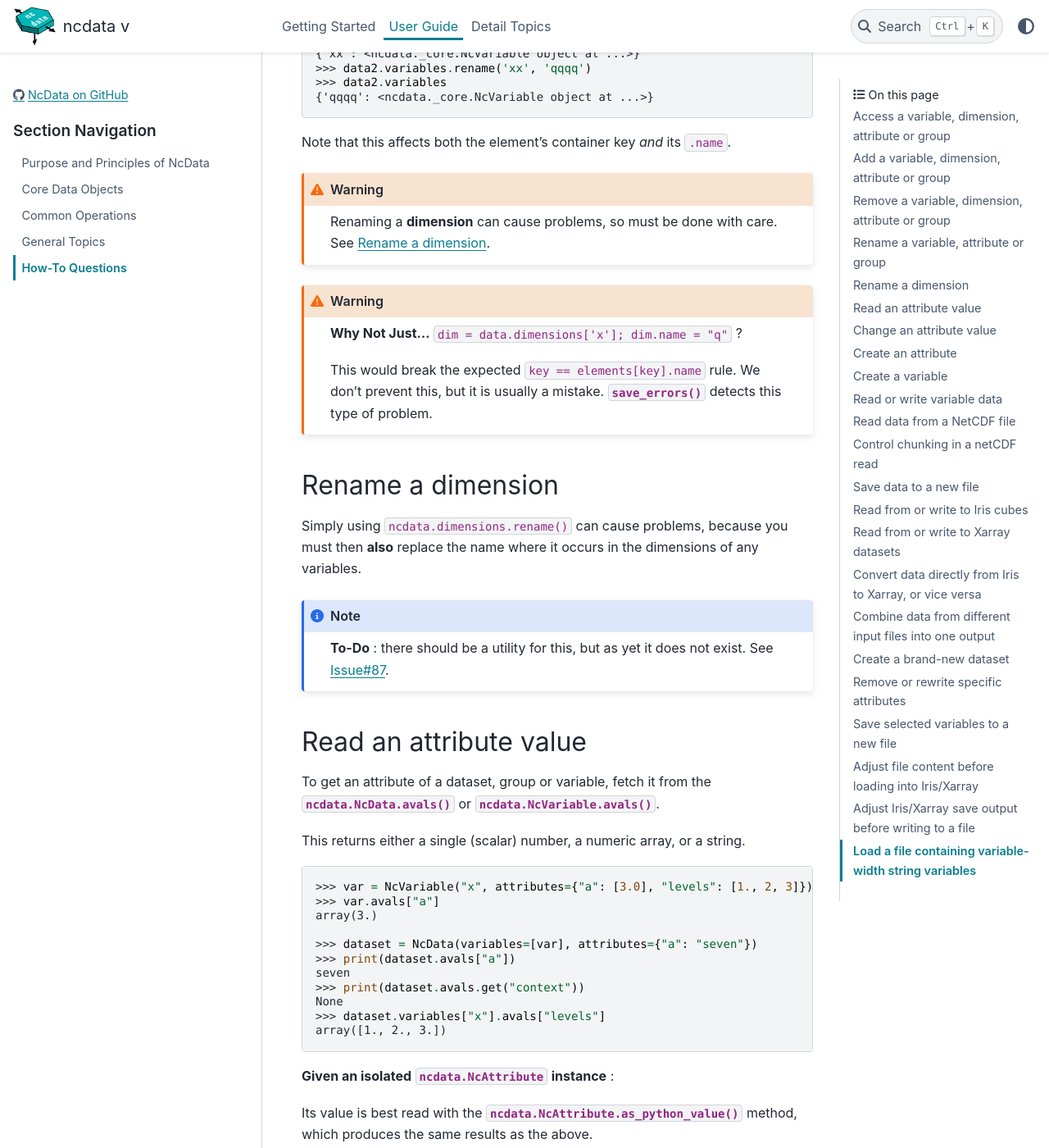
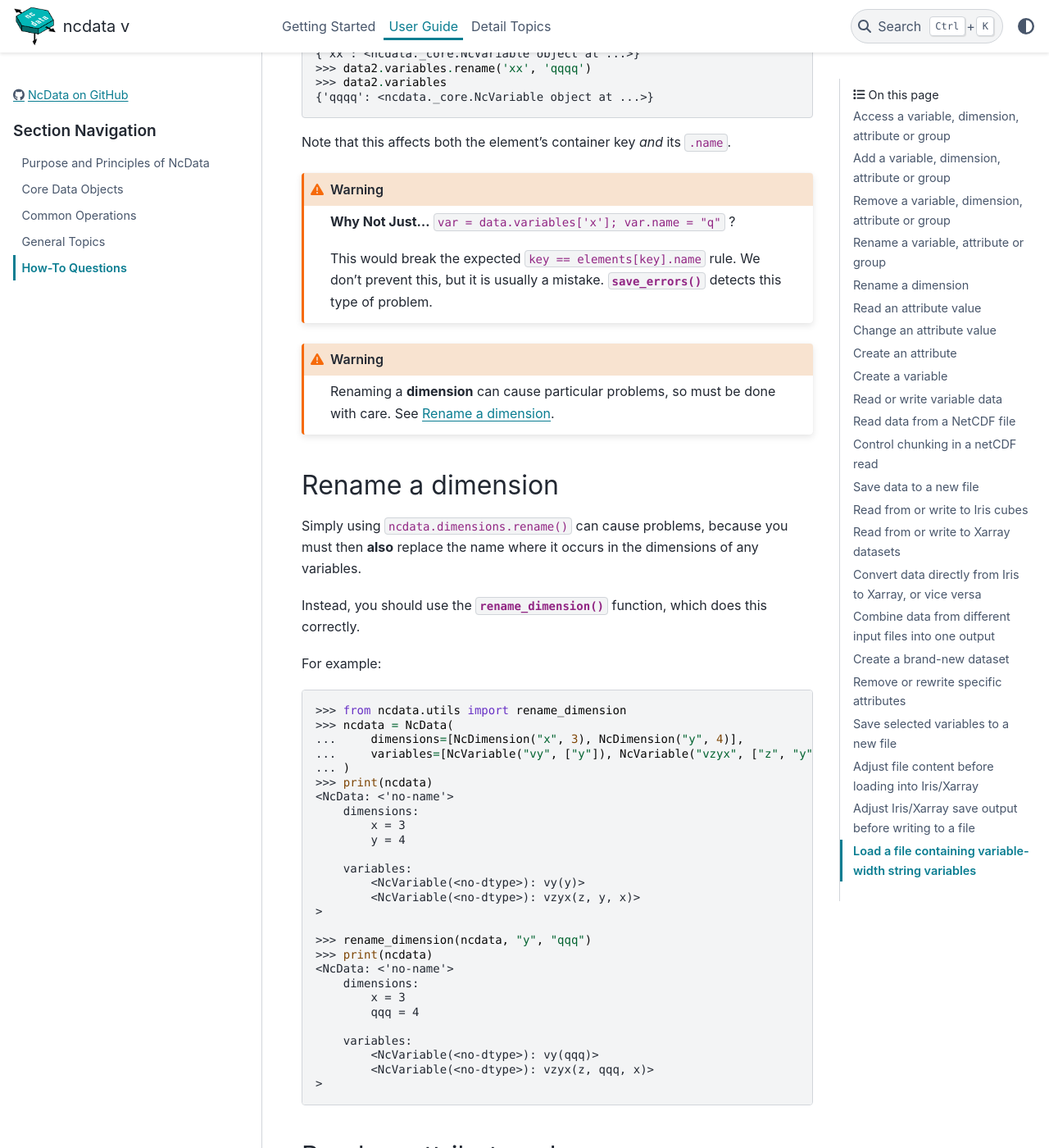
Before and after one commit to pp-mo/ncdata, a Sphinx documentation site: the page built from docs/userdocs/user_guide/howtos.rst, in a window 1280 px wide and 1400 px high, scrolled down 2425 px. Shown: the whole window at 82% size. Built offline with Sphinx 7.4.7 and the PyData theme 0.15.4, drawn with Linux system fonts in a browser that asks for light colours; pages that are not in the unit, such as notebooks, are missing from menus; the version number could not be read and is left out.

Commit message:
Update all docs for 'rename_dimension'.

```diff
--- a/docs/userdocs/getting_started/introduction.rst
+++ b/docs/userdocs/getting_started/introduction.rst
@@ -185,6 +185,8 @@ There is also a 'rename' method of variables/attributes/groups:
     Renaming a :class:`~ncdata.NcDimension` within a :class:`~ncdata.NcData`
     does *not* adjust the variables which reference it, since a variable's
     :attr:`~ncdata.NcVariable.dimensions` is a simple list of names.
+    But there is a :func:`~ncdata.utils.rename_dimension` utility which does this
+    "right".
     See : :ref:`howto_rename_dimension` , also :func:`ncdata.utils.save_errors`.
 
 
--- a/docs/userdocs/user_guide/common_operations.rst
+++ b/docs/userdocs/user_guide/common_operations.rst
@@ -70,7 +70,8 @@ Example :
 .. warning::
     Renaming a dimension will not rename references to it (i.e. in variables), which
     obviously may cause problems.
-    We may add a utility to do this safely in future.
+    The utility function :func:`~ncdata.utils.rename_dimension` is provided for this.
+    See : :ref:`howto_rename_dimension`.
 
 Copying
 -------
--- a/docs/userdocs/user_guide/howtos.rst
+++ b/docs/userdocs/user_guide/howtos.rst
@@ -126,16 +126,16 @@ Note that this affects both the element's container key *and* its ``.name``.
 
 .. Warning::
 
-    Renaming a **dimension** can cause problems, so must be done with care.
-    See :ref:`howto_rename_dimension`.
-
-.. Warning::
-
-    **Why Not Just...** ``dim = data.dimensions['x']; dim.name = "q"`` ?
+    **Why Not Just...** ``var = data.variables['x']; var.name = "q"`` ?
 
     This would break the expected ``key == elements[key].name`` rule.
     We don't prevent this, but it is usually a mistake.
     :func:`~ncdata.utils.save_errors` detects this type of problem.
+
+.. Warning::
+
+    Renaming a **dimension** can cause particular problems, so must be done with care.
+    See :ref:`howto_rename_dimension`.
 
 
 .. _howto_rename_dimension:
@@ -145,10 +145,40 @@ Rename a dimension
 Simply using ``ncdata.dimensions.rename()`` can cause problems, because you must then
 **also** replace the name where it occurs in the dimensions of any variables.
 
-.. Note::
+Instead, you should use the :func:`~ncdata.utils.rename_dimension` function, which does
+this correctly.
 
-    **To-Do** : there should be a utility for this, but as yet it does not exist.
-    See `Issue#87 <https://github.com/pp-mo/ncdata/issues/87>`_.
+For example:
+
+.. doctest:: python
+
+    >>> from ncdata.utils import rename_dimension
+    >>> ncdata = NcData(
+    ...     dimensions=[NcDimension("x", 3), NcDimension("y", 4)],
+    ...     variables=[NcVariable("vy", ["y"]), NcVariable("vzyx", ["z", "y", "x"])]
+    ... )
+    >>> print(ncdata)
+    <NcData: <'no-name'>
+        dimensions:
+            x = 3
+            y = 4
+    <BLANKLINE>
+        variables:
+            <NcVariable(<no-dtype>): vy(y)>
+            <NcVariable(<no-dtype>): vzyx(z, y, x)>
+    >
+
+    >>> rename_dimension(ncdata, "y", "qqq")
+    >>> print(ncdata)
+    <NcData: <'no-name'>
+        dimensions:
+            x = 3
+            qqq = 4
+    <BLANKLINE>
+        variables:
+            <NcVariable(<no-dtype>): vy(qqq)>
+            <NcVariable(<no-dtype>): vzyx(z, qqq, x)>
+    >
 
 
 .. _howto_read_attr:
```
Also changed, not shown: README.md (+2 -4 lines).
